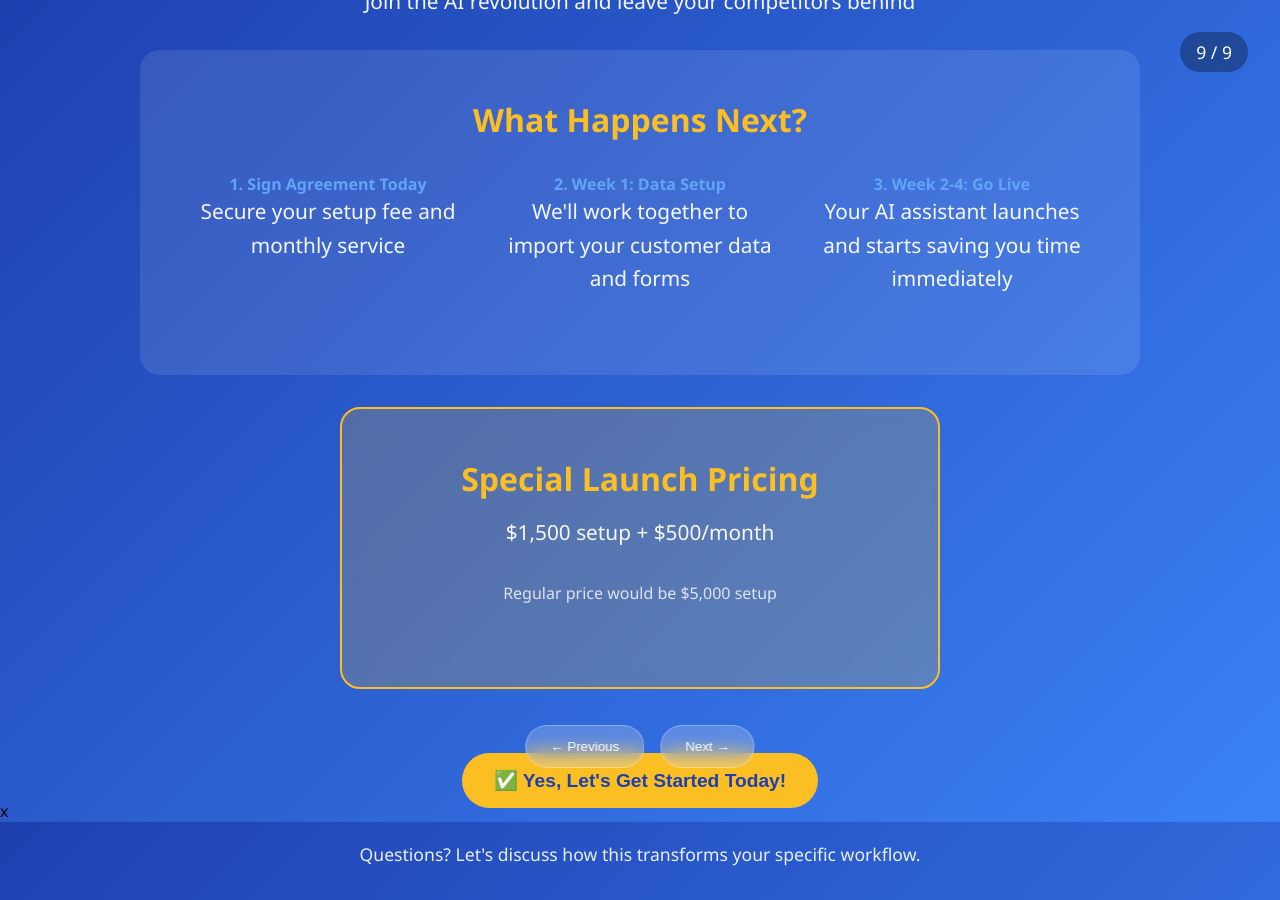
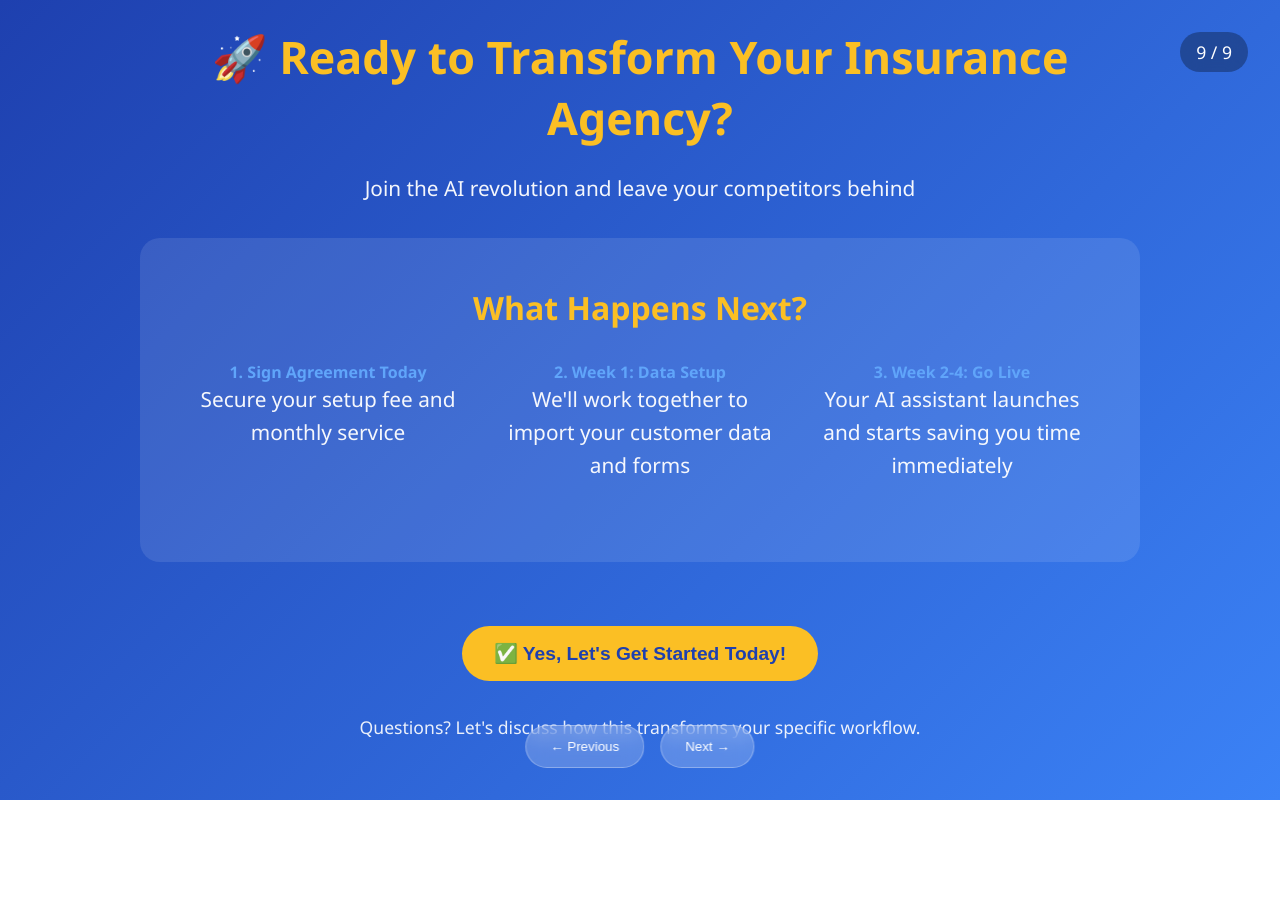
Before and after one commit to 1-20-15-11-1-4/bayou-ai-solutions-builder, a website: page industries/insurance/pitch.html in a window 1280 px wide. Both pictures are taken after a click on the button "← Previous". After the commit the page ends 800 px from the top, so only its background shows below. Drawn offline with Linux system fonts and the light colour scheme.

Commit message:
Fix formatting, currency, and content issues

```diff
--- a/industries/insurance/pitch.html
+++ b/industries/insurance/pitch.html
@@ -20,12 +20,13 @@
         .slide {
             width: 100vw;
             height: 100vh;
-            padding: 2rem;
+            padding: 1.5rem;
             display: none;
             flex-direction: column;
             justify-content: center;
             align-items: center;
             position: relative;
+            overflow-y: auto;
         }
 
         .slide.active {
@@ -360,7 +361,7 @@
     <div class="slide">
         <div class="slide-content">
             <h2>🤖 Meet Your AI Business Assistant</h2>
-            <p>Custom-built for AIP Best Rate Insurance - Your personal productivity powerhouse</p>
+            <p>Custom-built for your insurance agency - Your personal productivity powerhouse</p>
 
             <div class="demo-features">
                 <div class="feature">
@@ -549,7 +550,7 @@
     <!-- Slide 9: Call to Action -->
     <div class="slide">
         <div class="slide-content">
-            <h2>🚀 Ready to Transform AIP Best Rate?</h2>
+            <h2>🚀 Ready to Transform Your Insurance Agency?</h2>
             <p>Join the AI revolution and leave your competitors behind</p>
 
             <div style="background: rgba(255,255,255,0.1); padding: 3rem; border-radius: 20px; margin: 2rem 0;">
@@ -568,12 +569,6 @@
                         <p>Your AI assistant launches and starts saving you time immediately</p>
                     </div>
                 </div>
-            </div>
-
-            <div class="pricing-card" style="background: rgba(251, 191, 36, 0.2); border-color: #fbbf24;">
-                <h3 style="color: #fbbf24;">Special Launch Pricing</h3>
-                <p>$1,500 setup + $500/month</p>
-                <p style="font-size: 1rem; opacity: 0.8;">Regular price would be $5,000 setup</p>
             </div>
 
             <button class="cta-button" onclick="alert('Contact Bayou AI Solutions to get started!')">
@@ -627,4 +622,4 @@
         });
     </script>
 </body>
-</html>x
+</html>
```
